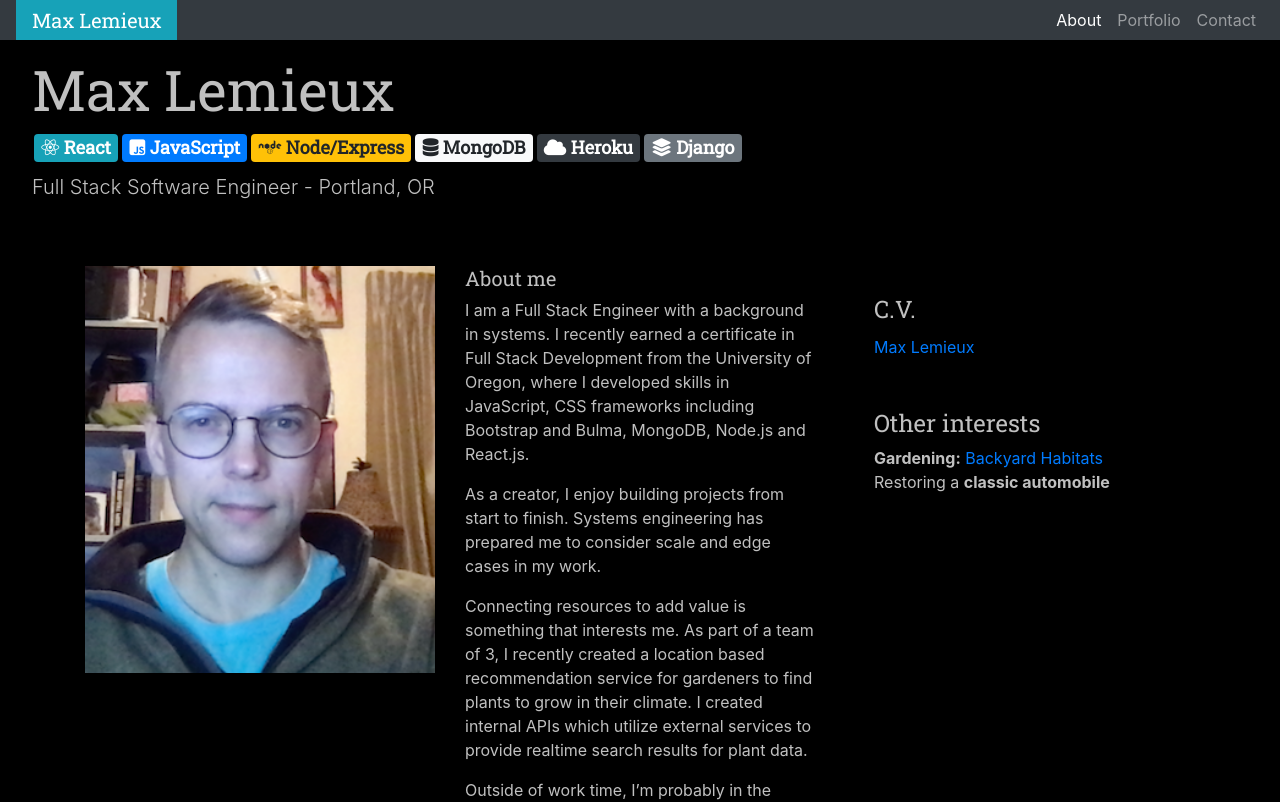
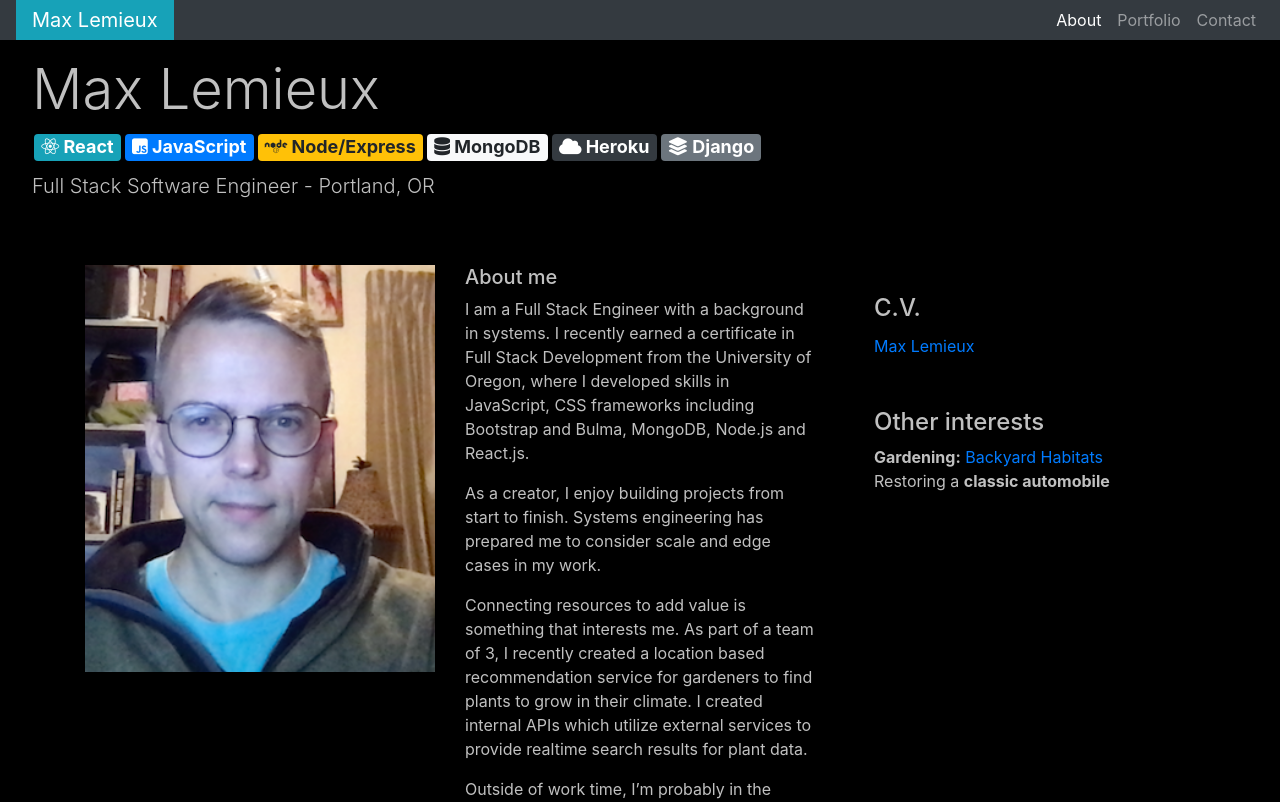
Before and after one commit to maxlemieux/portfolio, a React (Create React App) app: page / in a window 1280 px wide. Shown: the top 802 px of the page. Built offline with nearby package versions, Linux system fonts and the light colour scheme.

Commit message:
typography

```diff
--- a/public/style.css
+++ b/public/style.css
@@ -1,6 +1,6 @@
 @import url('https://fonts.googleapis.com/css?family=Roboto|Roboto+Slab&display=swap');
 h1,h2,h3,h4,h5,.navbar-brand {
-    font-family: 'Roboto Slab', serif;
+    /* font-family: 'Roboto Slab', serif; */
 }
 h1 {
     font-size: 32px;
@@ -15,7 +15,7 @@ html {
 body {
     background-color: black;
     color: silver;
-    font-family: 'Roboto', sans-serif;
+    /* font-family: 'Roboto', sans-serif; */
     margin: 0 auto;
     padding-bottom: 60px; /* Match the height of the footer */
 }
```
